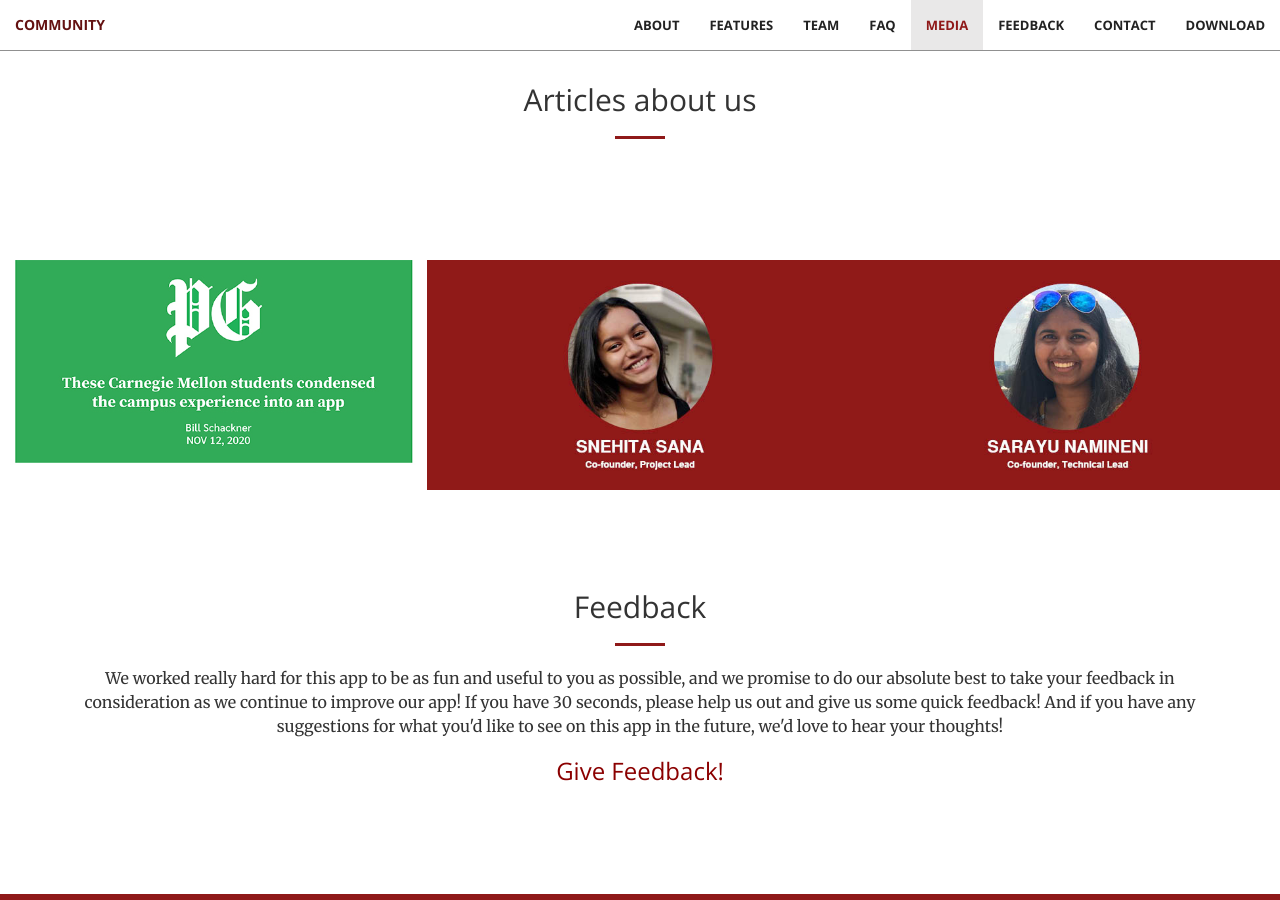
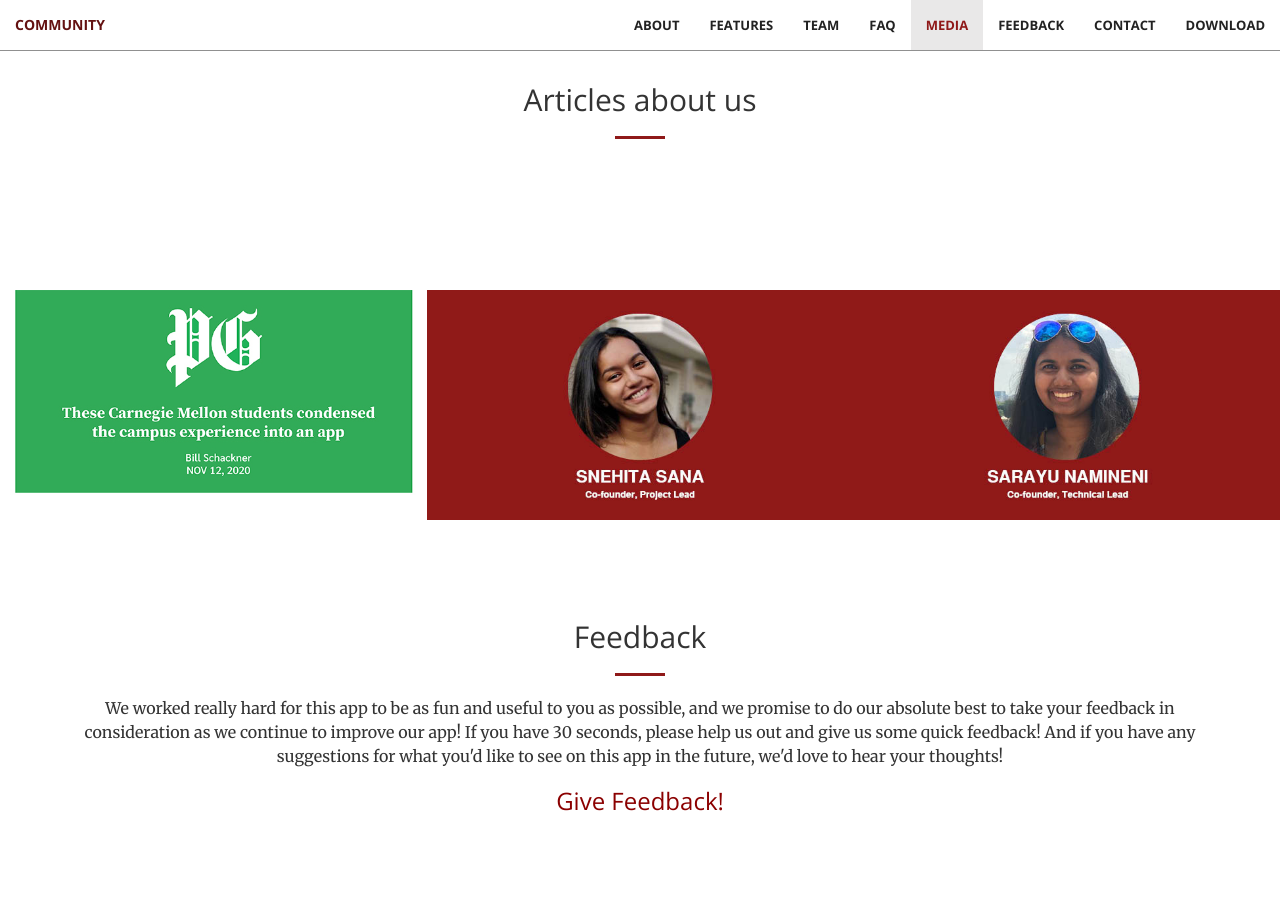
Before and after one commit to zanarellinina/communitywebsite, a Jekyll site: the page built from index.html, in a window 1280 px wide and 900 px high, scrolled down 4023 px. Built offline with Jekyll 4.4.1, drawn with Linux system fonts in a browser that asks for light colours.

Commit message:
margintop

```diff
--- a/_includes/articles.html
+++ b/_includes/articles.html
@@ -10,7 +10,7 @@
 </section>
 
 <section class="no-padding">
-    <div class="container-fluid">
+    <div class="container-fluid" style="margin-top: 30px;">
         <div class="row no-gutter">
             <div class="col-lg-4 col-sm-6">
                 <a class="portfolio-box" href="https://www.post-gazette.com/news/education/2020/11/12/Carnegie-Mellon-University-app-iPhone-Sana-Zanarelli-Design-mental-health-students-campus/stories/202011050118">
```
